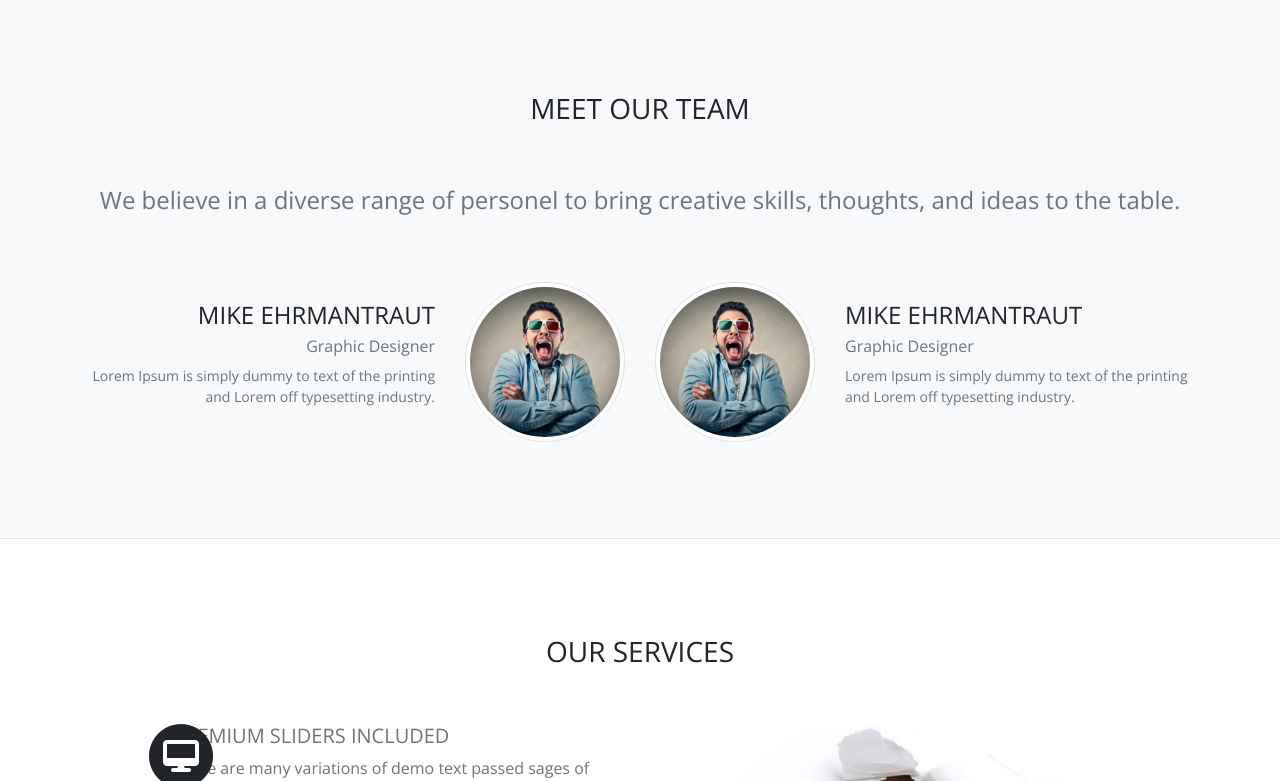
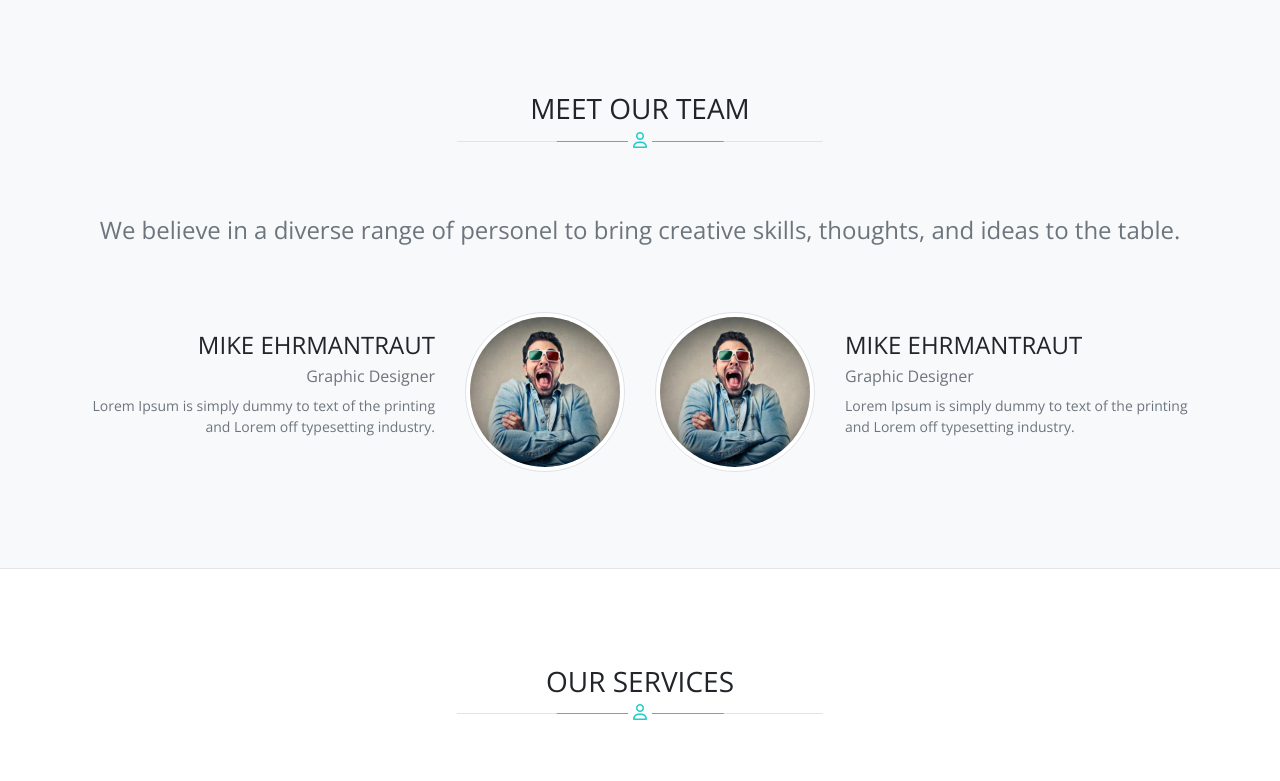
Before and after one commit to TomasCybas/Final_Project, a website: page pages/index.html in a window 1280 px wide. Shown: the part 2540-3321 px from the top of the page. Drawn offline with nearby package versions, Linux system fonts and the light colour scheme; some packages are replaced by stand-ins of ours.

Commit message:
added underlines for section titles

```diff
--- a/pages/index.html
+++ b/pages/index.html
@@ -307,7 +307,7 @@
                 </div>
                 <br>
                 <div class="progress">
-                    <div id="css_bar" class="progress-bar rounded" role="progressbar"  aria-valuenow="70"
+                    <div id="css_bar" class="progress-bar rounded" role="progressbar" aria-valuenow="70"
                          aria-valuemin="0" aria-valuemax="100">
                         <span class="progress-bar-title">HTML/CSS</span>
                         <div class="bubble">
@@ -318,7 +318,7 @@
                 </div>
                 <br>
                 <div class="progress">
-                    <div id="wp_bar" class="progress-bar rounded" role="progressbar"  aria-valuenow="100"
+                    <div id="wp_bar" class="progress-bar rounded" role="progressbar" aria-valuenow="100"
                          aria-valuemin="0" aria-valuemax="100">
                         <span class="progress-bar-title">WORDPRESS</span>
                         <div class="bubble">
@@ -329,10 +329,10 @@
                 </div>
                 <br>
                 <div class="progress">
-                    <div id="joomla_bar" class="progress-bar rounded" role="progressbar"  aria-valuenow="40"
+                    <div id="joomla_bar" class="progress-bar rounded" role="progressbar" aria-valuenow="40"
                          aria-valuemin="0" aria-valuemax="100">
                         <span class="progress-bar-title">JOOMLA</span>
-                            <div class="bubble">
+                        <div class="bubble">
                             <div class="inner-bubble"></div>
                             <div class="bubble-triangle"></div>
                         </div>
@@ -348,7 +348,7 @@
         <div class="col-12 col-md-6 py-5">
             <div class="row">
                 <div class="col-12">
-                    <div class="section-title">
+                    <div class="subsection-title">
                         <h5>
                             WHY CHOOSE US?
                         </h5>
@@ -522,7 +522,7 @@
             </div>
         </div>
         <div class="col-12 col-md-6 py-5">
-            <div class="section-title">
+            <div class="subsection-title">
                 <h5>
                     WHY WORK WITH US?
                 </h5>
@@ -624,9 +624,18 @@
 </section>
 <section class="container-fluid team bg-light">
     <div class="container py-5">
-        <h3 class="text-center text-uppercase py-5">
-            MEET OUR TEAM
-        </h3>
+        <div class="section-title">
+            <h3 class=" text-center text-uppercase py-5">
+                MEET OUR TEAM
+            </h3>
+            <div class="line"></div>
+            <div class="underline"></div>
+            <div class="icon bg-light">
+                <i class="far fa-user"></i>
+            </div>
+        </div>
+
+
         <p class="text-center text-muted">
             We believe in a diverse range of personel to bring creative skills, thoughts, and ideas to the table.
         </p>
@@ -678,7 +687,16 @@
     </div>
 </section>
 <section class="container services py-5">
-    <h3 class="py-5 text-center">OUR SERVICES</h3>
+    <div class="section-title">
+        <h3 class="py-5 text-center">
+            OUR SERVICES
+        </h3>
+        <div class="line"></div>
+        <div class="underline"></div>
+        <div class="icon bg-white">
+            <i class="far fa-user"></i>
+        </div>
+    </div>
     <div class="row">
         <div class="col-md-6">
             <ul class="fa-ul pl-5">
--- a/scss/main.scss
+++ b/scss/main.scss
@@ -341,7 +341,7 @@ body {
   border-top: 1px solid white;
 }
 
-.section-title {
+.subsection-title {
   position: relative;
   padding-bottom: 10px;
   margin-bottom: 20px;
@@ -353,7 +353,7 @@ body {
     border: 1px solid $main-color;
     position: absolute;
     bottom: -5px;
-    z-index: 1;
+    z-index: 2;
   }
 
   .underline {
@@ -362,10 +362,9 @@ body {
     width: 33%;
     position: absolute;
     bottom: 0;
-    z-index: -99999;
+    z-index: 0;
     left: 11px;
   }
-
   .line {
     background-color: $main-color;
     height: 1px;
@@ -374,6 +373,53 @@ body {
     bottom: 0;
     transition: 1s;
     left: 11px;
+    z-index: 1;
+  }
+
+  &:hover {
+    .line {
+      background-color: $main-color;
+      width: 25%;
+      transition: 1s;
+    }
+  }
+}
+
+.section-title {
+  position: relative;
+  padding-bottom: 10px;
+  margin-bottom: 20px;
+
+  .icon {
+    position: absolute;
+    padding: 0 5px;
+    bottom: 40px;
+    z-index: 2;
+    left: 50%;
+    color: $main-color;
+    transform: translateX(-50%);
+  }
+
+  .underline {
+    background-color: #e4e4e4;
+    height: 1px;
+    width: 33%;
+    position: absolute;
+    bottom: 50px;
+    z-index: 0;
+    left: 50%;
+    transform: translateX(-50%)
+  }
+  .line {
+    background-color: #1ccdca;
+    height: 1px;
+    width: 15%;
+    position: absolute;
+    bottom: 50px;
+    transition: 1s;
+    left: 50%;
+    transform: translateX(-50%);
+    z-index: 1;
   }
 
   &:hover {
```
Also changed, not shown: pages/test.html (+9 -3 lines), css/main.css.
